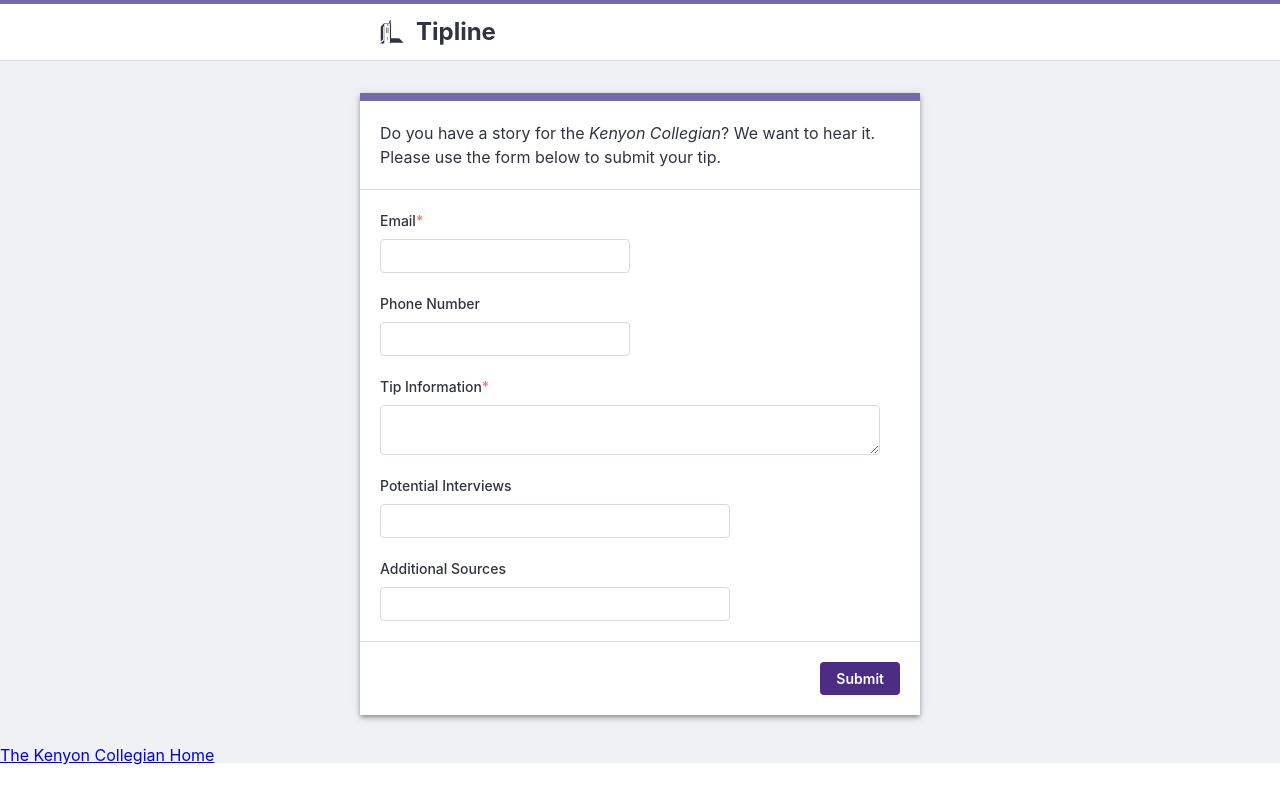
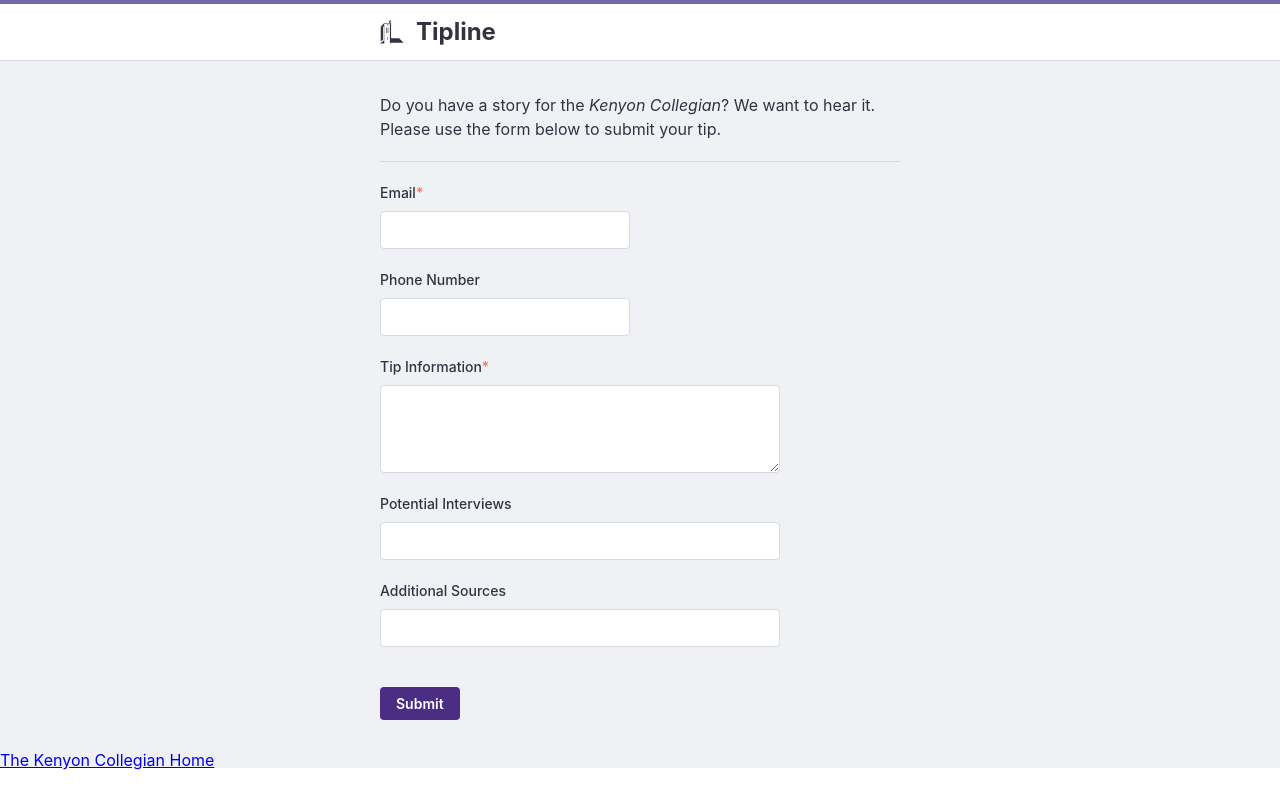
Before and after one commit to CMessinides/kenyon-collegian-tipline, a React (Create React App) app: page / in a window 1280 px wide. Built offline with nearby package versions, Linux system fonts and the light colour scheme.

Commit message:
Refactor and restyle form

```diff
--- a/src/Field.css
+++ b/src/Field.css
@@ -11,7 +11,6 @@
 
 .field__help {
   font-size: 0.75rem;
-  line-height: 1.5;
   color: #6f7179;
 }
 
@@ -25,8 +24,10 @@
   border: 1px #D7DAE2 solid;
   border-radius: 4px;
   font-family: inherit;
+  font-size: inherit;
+  line-height: 1;
   width: 100%;
-  padding: .5rem;
+  padding: 8px;
   transition: 200ms border-color linear;
 }
 
@@ -40,11 +41,13 @@
   max-width: 250px;
 }
 
-.field__input--tip {
-  max-width: 500px;
+.field__input--tip,
+.field__input--potential-interviews,
+.field__input--additional-sources {
+  max-width: 400px;
 }
 
-.field__input--potential-interviews,
-.field__input--additional-sources {
-  max-width: 350px;
+.field__input--tip {
+  min-height: 5.5rem;
+  line-height: inherit;
 }
--- a/src/Form.css
+++ b/src/Form.css
@@ -1,18 +1,12 @@
 .form {
-  background-color: rgba(255, 255, 255, 1);
-  border-top: 8px #726aa9 solid;
-  box-shadow: 0 4px 5px 0 rgba(0,0,0,0.14),
-              0 1px 10px 0 rgba(0,0,0,0.12),
-              0 2px 4px -1px rgba(0,0,0,0.3);
   line-height: 1.5;
   margin: 2rem auto;
   max-width: 560px;
+  padding: 0 1.25rem;
 }
 
-.form__intro,
-.form__body,
-.form__footer {
-  padding: 1.25rem;
+.form__intro {
+  padding-bottom: 1.25rem;
 }
 
 .form__intro em {
@@ -21,12 +15,12 @@
 
 .form__body {
   border-top: 1px #D7DAE2 solid;
-  border-bottom: 1px #D7DAE2 solid;
+  padding: 1.25rem 0;
 }
 
 .form__footer {
   display: flex;
-  justify-content: flex-end;
+  padding-top: 1.25rem;
 }
 
 .form__submit-btn {
@@ -41,7 +35,3 @@
   font-weight: 600;
   padding: 0.5rem 1rem;
 }
-
-.form--embedded {
-  margin-top: 0;
-}
```
